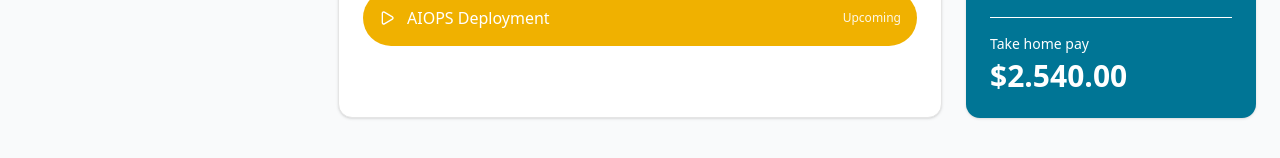
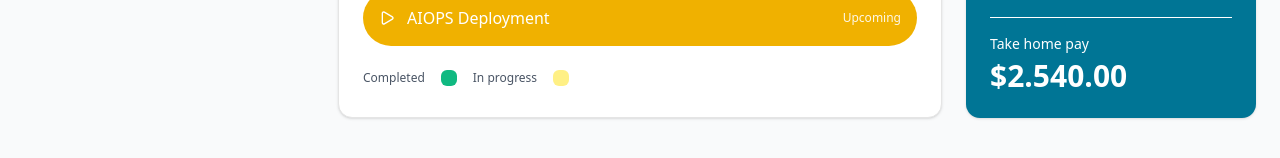
Before and after one commit to datacrumb/Appraisal-App, a Next.js app: page / in a window 1280 px wide. Shown: the part 674-832 px from the top of the page. Built offline with nearby package versions, Linux system fonts and the light colour scheme; no server answers; the database is empty; sample sign-in values are in the browser's storage.

Commit message:
Add Legend to Learning Development Card: Introduced a legend to the LearningDevelopmentCard component to visually differentiate between completed and in-progress training items, enhancing user understanding of progress indicators.

```diff
--- a/src/components/dashboard/LearningDevelopmentCard.tsx
+++ b/src/components/dashboard/LearningDevelopmentCard.tsx
@@ -93,6 +93,17 @@ const LearningDevelopmentCard = () => {
               </div>
             </div>
           ))}
+          {/* Legend */}
+          <div className="flex items-center gap-2 sm:gap-4 mt-4 sm:mt-6">
+            <span className="text-xs text-gray-600">Completed</span>
+            <div className="flex items-center gap-1">
+              <div className="w-3 h-3 sm:w-4 sm:h-4 bg-[#10b981] rounded-sm"></div>
+            </div>
+            <span className="text-xs text-gray-600">In progress</span>
+            <div className="flex items-center gap-1">
+              <div className="w-3 h-3 sm:w-4 sm:h-4 bg-yellow-200 rounded-sm"></div>
+            </div>
+          </div>
         </div>
       </CardContent>
     </Card>
```
